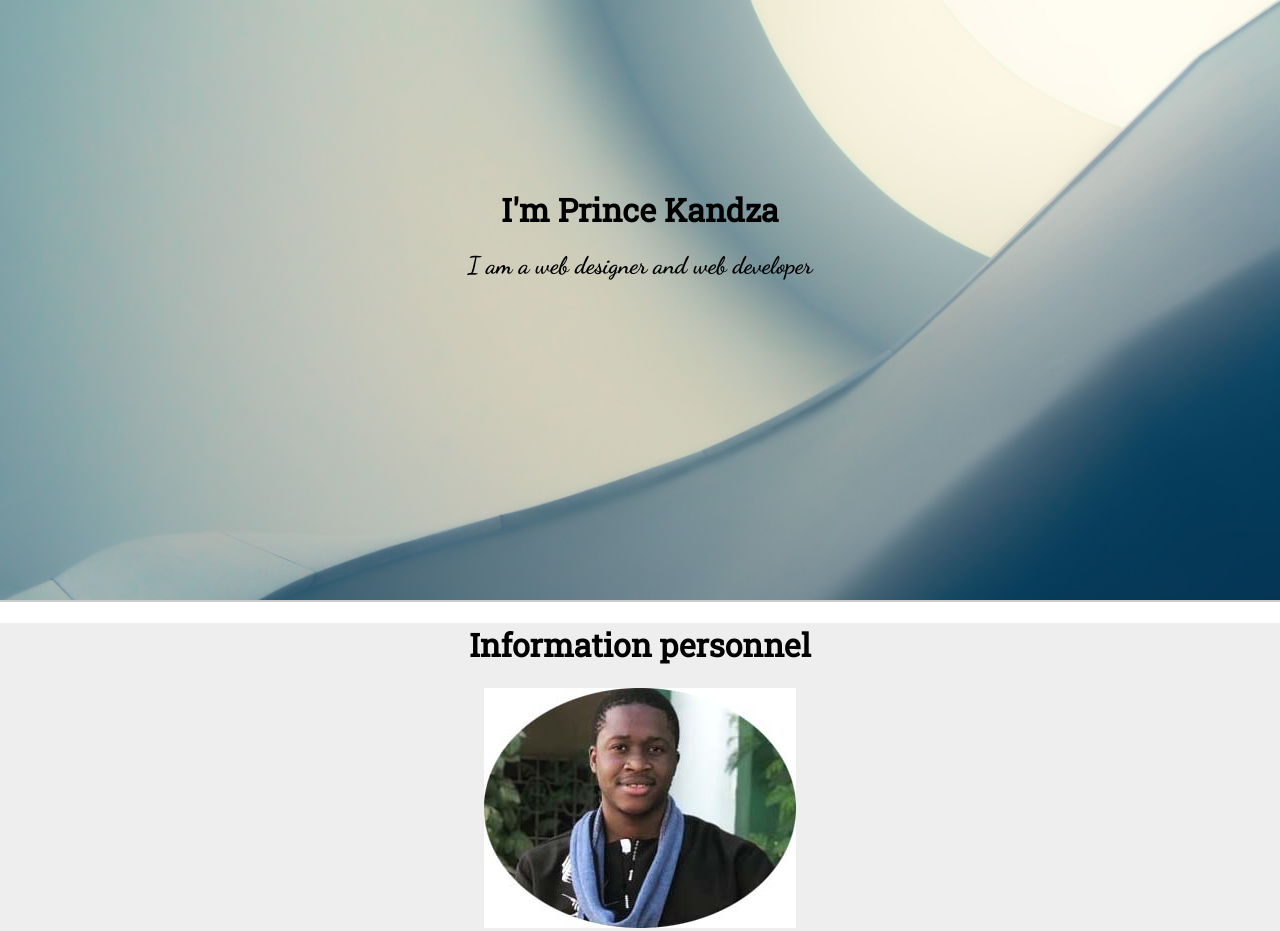
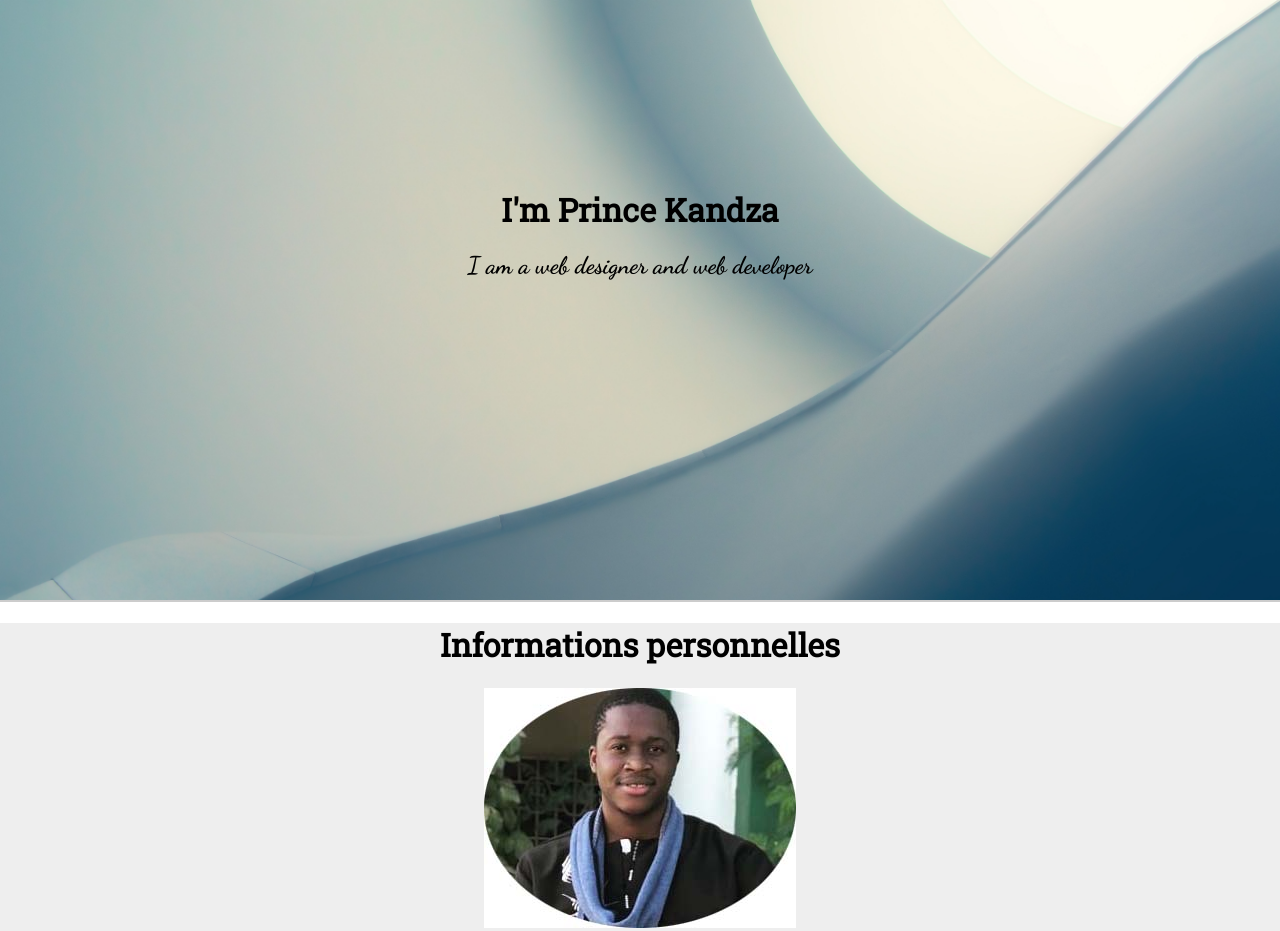
Before and after one commit to costany93/Personnal-Site-with-CSS, a plain HTML site: page index.html in a window 1280 px wide. Shown: the top 931 px of the page. Drawn offline with Linux system fonts and the light colour scheme.

Commit message:
modification du titre de la section middle-container

```diff
--- a/index.html
+++ b/index.html
@@ -16,7 +16,7 @@
 		</div>
 		<div class="middle-container">
 			<div class="middle-first-container container-height">
-				<h1>Information personnel</h1>
+				<h1>Informations personnelles</h1>
 				<img src="prince.jpg" alt="">
 				<h3>Hello</h3>
 				<p>I am Prince Kandza a Web designer, infographe and Web develloper</p>
```
